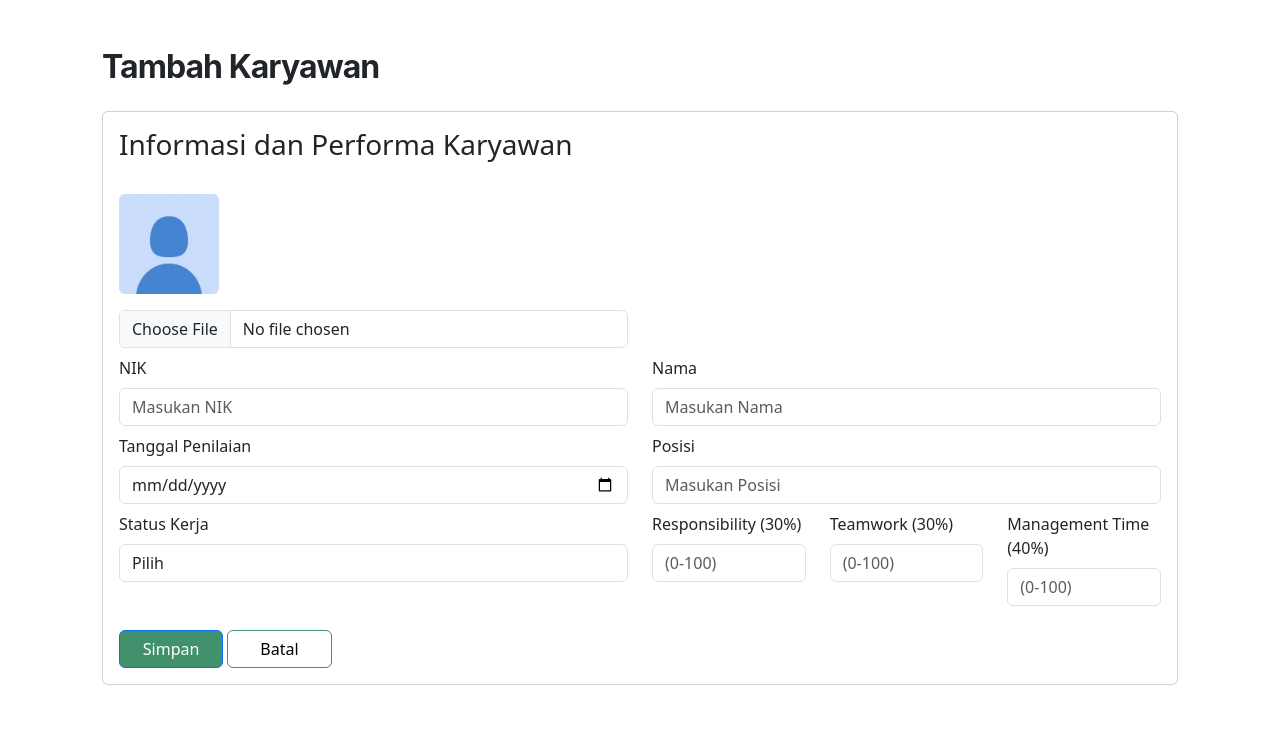
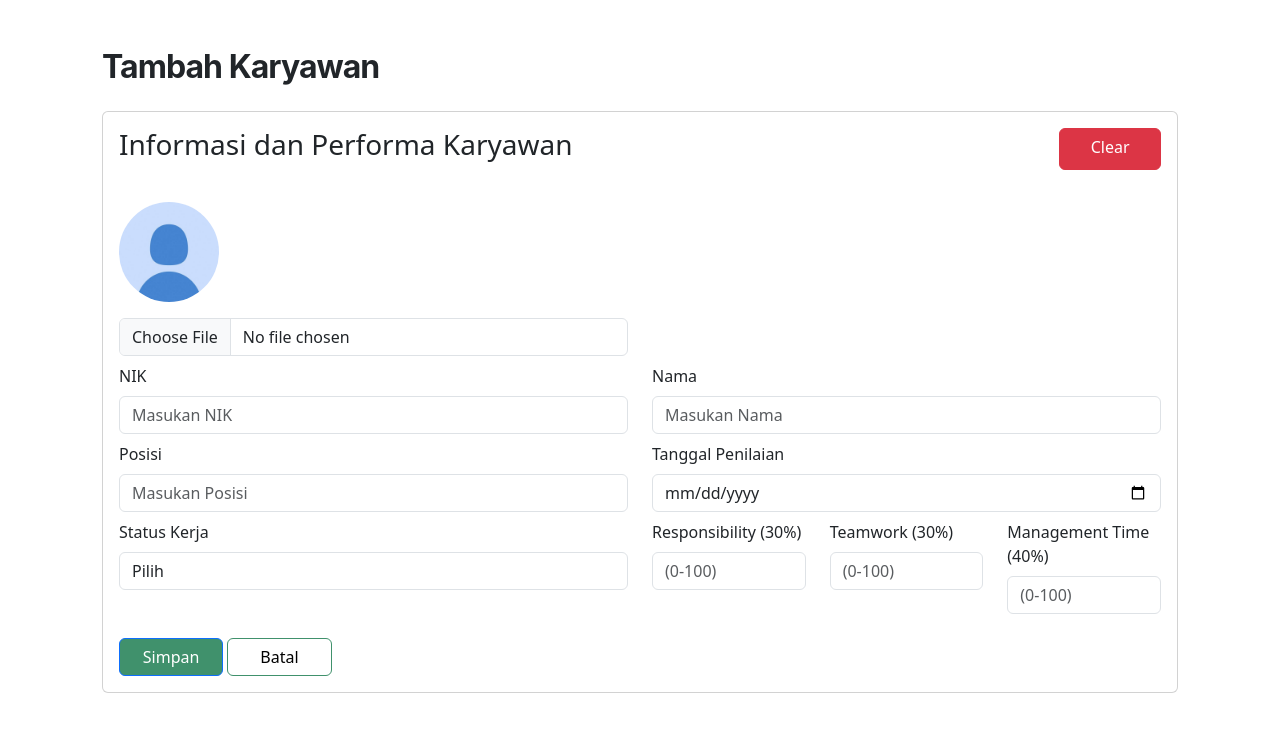
Before and after one commit to Rinkuu253/praktek-web-uts, a PHP site: page /tambah-peformance.php in a window 1280 px wide. Shown: the top 732 px of the page. Run offline with PHP 8.4, Linux system fonts and the light colour scheme.

Commit message:
tambah fungsi clear

```diff
--- a/tambah-peformance.php
+++ b/tambah-peformance.php
@@ -6,6 +6,7 @@
     <meta name="viewport" content="width=device-width, initial-scale=1.0">
     <link href="https://cdn.jsdelivr.net/npm/bootstrap@5.3.2/dist/css/bootstrap.min.css" rel="stylesheet">
     <script src="https://cdn.jsdelivr.net/npm/bootstrap@5.3.2/dist/js/bootstrap.bundle.min.js"></script>
+    <link rel="stylesheet" href="https://cdnjs.cloudflare.com/ajax/libs/font-awesome/6.0.0/css/all.min.css">
     <title>Tambah Peforma</title>
 
     <style>
@@ -50,8 +51,40 @@
         }
     </style>
     <script>
-        function simpan() {
+        function simpan(event) {
+            event.preventDefault();
             return true;
+        }
+
+        function hapus() {
+
+            // Mengambil elemen-elemen input dengan id yang sesuai
+            var nikInput = document.getElementById('nik');
+            var namaInput = document.getElementById('nama');
+            var tglPenilaianInput = document.getElementById('tglPenilaian');
+            var posisiInput = document.getElementById('posisi');
+            var statusKerjaInput = document.getElementById('statusKerja');
+            var responsibilityInput = document.getElementById('responsibility');
+            var teamworkInput = document.getElementById('teamwork');
+            var managementInput = document.getElementById('management');
+            var inputFoto = document.getElementById('inputFoto');
+            // Mengatur nilai elemen-elemen input menjadi kosong
+            nikInput.value = '';
+            namaInput.value = '';
+            tglPenilaianInput.value = '';
+            posisiInput.value = '';
+            statusKerjaInput.value = '';
+            responsibilityInput.value = '';
+            teamworkInput.value = '';
+            managementInput.value = '';
+            inputFoto.value = '';
+
+            // Menghapus pratinjau foto
+            document.getElementById('previewFoto').setAttribute('src', 'images/defaultProfile.jpg');
+
+            // Mengembalikan nilai false agar form tidak disubmit setelah membersihkan input
+            return false;
+
         }
     </script>
 </head>
@@ -64,13 +97,22 @@
                 <form action="add-peformance.php" method="POST" enctype="multipart/form-data" onsubmit="return simpan()">
                     <div class="card">
                         <div class="card-body">
-                            <h3>Informasi dan Performa Karyawan</h3>
+                            <div class="row">
+                                <div class="col-6">
+                                    <h3>Informasi dan Performa Karyawan</h3>
+                                </div>
+                                <div class="col-6 d-flex justify-content-end">
+                                    <div class="btn btn-danger" style="width:20%" data-bs-toggle="modal" data-bs-target="#modalClear">
+                                        Clear
+                                    </div>
+                                </div>
+                            </div>
                             <div class="row mt-4">
                                 <div class="col-6 form-input mt-2">
-                                    <img src="images/defaultProfile.jpg" alt="No Image" id="previewFoto" class="img-fluid rounded" style="max-width: 100px; max-height: 100px">
+                                    <img src="images/defaultProfile.jpg" alt="No Image" id="previewFoto" class="img-fluid rounded-circle" style="width: 100px; height: 100px;">
 
                                     <div class="mt-3">
-                                        <input class="form-control inputForm" type="file" placeholder="Pilih Foto" id="inputFoto" name="inputFoto" accept="image/*">
+                                        <input class="form-control inputForm" type="file" placeholder="Pilih Foto" id="inputFoto" name="inputFoto" accept="image/*" required>
                                     </div>
 
                                 </div>
@@ -81,31 +123,31 @@
                                     <label>
                                         NIK
                                     </label>
-                                    <input class="form-control inputForm mt-2" name="nik" id="nik" placeholder="Masukan NIK" type="number" />
+                                    <input class="form-control inputForm mt-2" name="nik" id="nik" placeholder="Masukan NIK" type="number" required />
                                 </div>
                                 <div class="col-6 form-input mt-2">
                                     <label>
                                         Nama
                                     </label>
-                                    <input class="form-control inputForm mt-2" name="nama" id="nama" placeholder="Masukan Nama" type="text" />
+                                    <input class="form-control inputForm mt-2" name="nama" id="nama" placeholder="Masukan Nama" type="text" required />
+                                </div>
+                                <div class="col-6 form-input mt-2">
+                                    <label>
+                                        Posisi
+                                    </label>
+                                    <input class="form-control inputForm mt-2" name="posisi" id="posisi" placeholder="Masukan Posisi" type="text" required />
                                 </div>
                                 <div class="col-6 form-input mt-2">
                                     <label>
                                         Tanggal Penilaian
                                     </label>
-                                    <input class="form-control inputForm mt-2" name="tglPenilaian" id="tglPenilaian" placeholder="Masukan Tanggal" type="date" />
-                                </div>
-                                <div class="col-6 form-input mt-2">
-                                    <label>
-                                        Posisi
-                                    </label>
-                                    <input class="form-control inputForm mt-2" name="posisi" id="posisi" placeholder="Masukan Posisi" type="text" />
+                                    <input class="form-control inputForm mt-2" name="tglPenilaian" id="tglPenilaian" placeholder="Masukan Tanggal" type="date" required />
                                 </div>
                                 <div class="col-6 form-input mt-2">
                                     <label>
                                         Status Kerja
                                     </label>
-                                    <select class="form-control inputForm mt-2" name="statusKerja" id="statusKerja">
+                                    <select class="form-control inputForm mt-2" name="statusKerja" id="statusKerja" required>
                                         <option value="" hidden>
                                             Pilih
                                         </option>
@@ -121,23 +163,23 @@
                                     <label>
                                         Responsibility (30%)
                                     </label>
-                                    <input class="form-control inputForm mt-2" name="responsibility" id="responsibility" placeholder="(0-100)" type="number" />
+                                    <input class="form-control inputForm mt-2" name="responsibility" id="responsibility" placeholder="(0-100)" type="number" required />
                                 </div>
                                 <div class="col-2 form-input mt-2">
                                     <label>
                                         Teamwork (30%)
                                     </label>
-                                    <input class="form-control inputForm mt-2" name="teamwork" id="teamwork" placeholder="(0-100)" type="number" />
+                                    <input class="form-control inputForm mt-2" name="teamwork" id="teamwork" placeholder="(0-100)" type="number" required />
                                 </div>
                                 <div class="col-2 form-input mt-2">
                                     <label>
                                         Management Time (40%)
                                     </label>
-                                    <input class="form-control inputForm mt-2" name="management" id="management" placeholder="(0-100)" type="number" />
+                                    <input class="form-control inputForm mt-2" name="management" id="management" placeholder="(0-100)" type="number" required />
                                 </div>
                             </div>
                             <div class="tab mt-4">
-                                <div class="btn btn-primary" style="background-color:#40916C;width:10%;" data-bs-toggle="modal" data-bs-target="#myModal">
+                                <div class="btn btn-primary" style="background-color:#40916C;width:10%;" data-bs-toggle="modal" data-bs-target="#modalSimpan">
                                     Simpan
                                 </div>
                                 <a href="peformance.php" target="_self">
@@ -148,7 +190,7 @@
                             </div>
                         </div>
                     </div>
-                    <div class="modal fade" id="myModal">
+                    <div class="modal fade" id="modalSimpan">
                         <div class="modal-dialog modal-dialog-centered">
                             <div class="modal-content">
 
@@ -165,7 +207,31 @@
 
                                 <!-- Modal footer -->
                                 <div class="modal-footer">
-                                    <button type="submit" class="btn btn-success" style="width:20%;">Simpan</button>
+                                    <button type="submit" class="btn btn-success" data-bs-dismiss="modal" style="width:20%;">Simpan</button>
+                                    <div class="btn btn-danger" data-bs-dismiss="modal">Tidak</div>
+                                </div>
+
+                            </div>
+                        </div>
+                    </div>
+                    <div class="modal fade" id="modalClear">
+                        <div class="modal-dialog">
+                            <div class="modal-content">
+
+                                <!-- Modal Header -->
+                                <div class="modal-header">
+                                    <h4 class="modal-title">Menghapus Field</h4>
+                                    <button type="button" class="btn-close" data-bs-dismiss="modal"></button>
+                                </div>
+
+                                <!-- Modal body -->
+                                <div class="modal-body">
+                                    Apakah anda ingin menghapus data yang anda masukan?
+                                </div>
+
+                                <!-- Modal footer -->
+                                <div class="modal-footer">
+                                    <div class="btn btn-success" style="width:20%;" data-bs-dismiss="modal" onclick="hapus()">Ya</div>
                                     <div class="btn btn-danger" data-bs-dismiss="modal">Tidak</div>
                                 </div>
 
```
